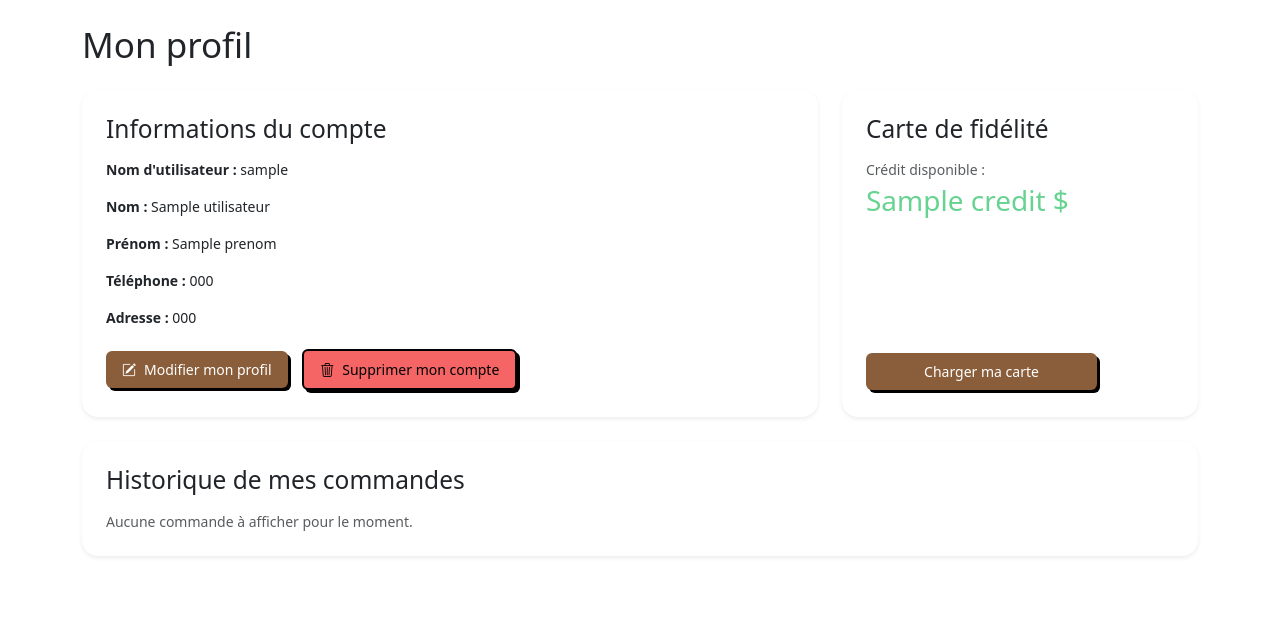
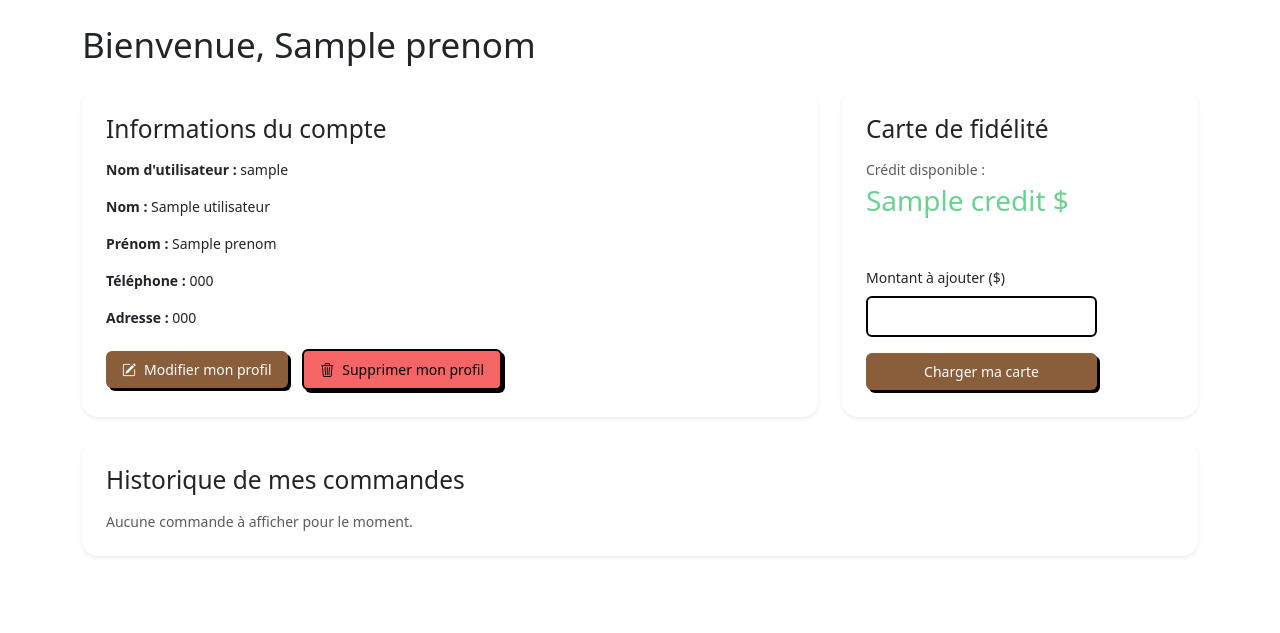
Before and after one commit to Emmanuelle06/ProjetWebENG, a Flask app: template templates/profil/profil.jinja in a window 1280 px wide. Shown: the part 83-716 px from the top of the page. Run offline with Flask 3, Linux system fonts and the light colour scheme; the template is opened without the code that fills it: most values are stand-ins (such as "Sample title", 1, 10 or a date in 2020); some libraries are stand-ins or nearby versions.

Commit message:
Creation dun dialog pour confirmer la suppression d'un profil acheteur

```diff
--- a/BD/db.py
+++ b/BD/db.py
@@ -9,6 +9,7 @@ def get_db():
             detect_types=sqlite3.PARSE_DECLTYPES
         )
         g.db.row_factory = sqlite3.Row
+        g.db.execute("PRAGMA foreign_keys = ON")
 
     return g.db
 
--- a/templates/profil/profil.jinja
+++ b/templates/profil/profil.jinja
@@ -4,7 +4,7 @@
 
 <div class="container mt-4 mb-5">
 
-    <h1 class="mb-4">Mon profil</h1>
+    <h1 class="mb-4">Bienvenue, {{ utilisateur["prenom"] }}</h1>
 
     <div class="row g-4">
         <div class="col-md-8">
@@ -20,9 +20,31 @@
                     <a href="/profil/modifier" class="btn btn-primary mt-2 me-2">
                         <i class="bi bi-pencil-square me-2"></i>Modifier mon profil
                     </a>
-                    <a href="/supprimer-compte" class="btn btn-danger mt-2">
-                        <i class="bi bi-trash3 me-2"></i>Supprimer mon compte
-                    </a>
+                    <button type="button" class="btn btn-danger mt-2"
+                        commandfor="dialogSuppression" command="show-modal">
+                        <i class="bi bi-trash3 me-2"></i>Supprimer mon profil
+                    </button>
+
+                    <dialog id="dialogSuppression" class="rounded-4 border-2 border-dark p-4">
+                        <h5 class="fw-bold mb-3">
+                            <i class="bi bi-exclamation-triangle me-2"></i>Supprimer mon compte
+                        </h5>
+
+                        <p>Voulez-vous vraiment supprimer votre compte ? Cette action est définitive.</p>
+
+                        <div class="d-flex justify-content-end gap-2">
+                            <button type="button" class="btn btn-secondary"
+                                    commandfor="dialogSuppression" command="close">
+                                Annuler
+                            </button>
+
+                            <form method="post" action="{{ url_for('acheteur.supprimer_profil') }}">
+                                <button type="submit" class="btn btn-danger">
+                                    <i class="bi bi-trash3 me-2"></i>Oui, supprimer
+                                </button>
+                            </form>
+                        </div>
+                    </dialog>
                 </div>
             </div>
         </div>
@@ -35,9 +57,17 @@
                         <p class="mb-1 text-muted">Crédit disponible :</p>
                         <h2 class="text-success mb-3">{{ utilisateur["credit"] }} $</h2>
                     </div>
-                    <button type="button" class="btn btn-primary w-75">
-                        Charger ma carte
-                    </button>
+                    <form method="post" action="{{ url_for('acheteur.charger_carte') }}">
+                        <div class="mb-3">
+                            <label for="montant" class="form-label">Montant à ajouter ($) </label>
+                            <input type="number" id="montant" name="montant" class="form-control w-75" min="1" max="500" required>
+                        </div>
+
+                        <button type="submit" class="btn btn-primary w-75">
+                            Charger ma carte
+                        </button>
+
+                    </form>
                 </div>
             </div>
         </div>
```
Also changed, not shown: acheteur.py (+50 -2 lines).
